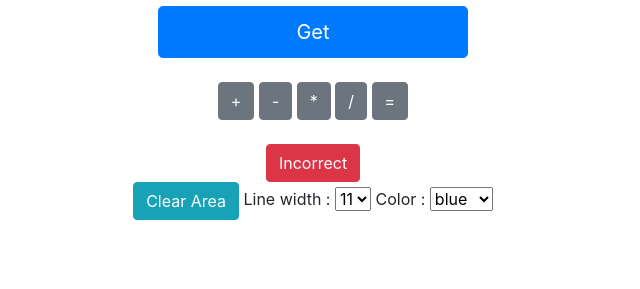
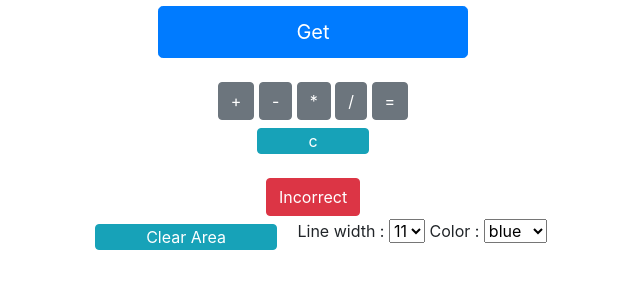
Before and after one commit to OrJaku/calc-application, a Flask app: page /writing in a window 1280 px wide. Shown: the part 360-649 px from the top of the page, without its empty margins (327-967 px from the left). Run offline with Flask 2, Linux system fonts and the light colour scheme; some libraries are stand-ins or nearby versions.

Commit message:
Implementing calculator feature

```diff
--- a/app/main/views.py
+++ b/app/main/views.py
@@ -108,16 +108,22 @@ def buttons():
         data = request.form['equate']
         sign = None
         Equation.query.delete()
-        result = int(values_from_db_list[0]) + int(values_from_db_list[0])
+        db.session.commit()
+        result = int(values_from_db_list[0]) + int(values_from_db_list[2])
     else:
         data = None
         sign = "Incorrect"
     sign_db = Equation(value=sign)
     db.session.add(sign_db)
     db.session.commit()
+    return render_template("sheet.html", value=sign, result=result, values_from_db_list=values_from_db_list)
+
+
+@main.route('/clear_equation', methods=["POST"])
+def clear_equation():
     Equation.query.delete()
-
-    return render_template("sheet.html", value=sign, result=result, values_from_db_list=values_from_db_list)
+    db.session.commit()
+    return render_template("sheet.html")
 
 
 @main.route('/delete_image', methods=["POST"])
@@ -135,5 +141,7 @@ def delete_image():
         count = labels_list.count(str(i))
         count_labels[i] = count
         i += 1
+    Equation.query.delete()
+    db.session.commit()
     print(count_labels)
     return render_template("sheet.html", latest_file=path_to_latest_file[2])
--- a/app/static/style.css
+++ b/app/static/style.css
@@ -9,3 +9,8 @@ margin: 0em 1em 0em 1em;
 padding: 10px 137px;
 margin: 0em 1em 0em 1em;
 }
+
+.btn-info {
+padding: 0px 50px;
+margin: 0.5em 1em 0em 1em;
+}
--- a/app/templates/sheet.html
+++ b/app/templates/sheet.html
@@ -7,7 +7,6 @@
         <p><b>{{value}}</b><p>
         <p>{{info}}</p>
         <p>{{values_from_db_list}}{{result}}</p>
-<!--        <p>{{value1_from_db}}{{sign_from_db}}{{value2_from_db}}</p>-->
         <canvas id="Canvas" width="300" height="300" style="border:2px solid black" ></canvas>
            <form method="POST"  action="{{url_for('main.image')}}">
                 <button type="submit" class="btn btn-primary btn-lg" id="test" name="img" onclick="drawDataURIOnCanvas();" > Get</button>
@@ -18,7 +17,9 @@
                 <button type="submit" class="btn btn-secondary" id="multi" name="multi"> * </button>
                 <button type="submit" class="btn btn-secondary" id="divis" name="divis"> / </button>
                 <button type="submit" class="btn btn-secondary" id="equate" name="equate"> = </button>
-
+            </form>
+            <form method="POST"  action="{{url_for('main.clear_equation')}}">
+                <button type="submit" class="btn btn-info" id="clear" name="clear"> c </button>
             </form><br>
             <form method="POST"  action="{{url_for('main.delete_image')}}">
                 <button type="submit" class="btn btn-danger" name="delete_image">Incorrect</button>
```
